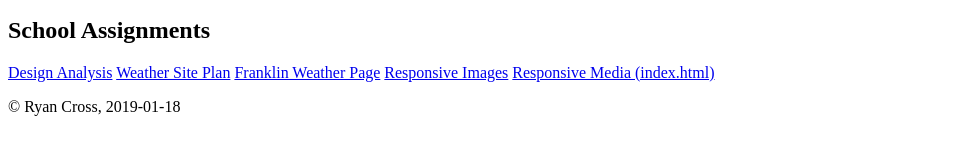
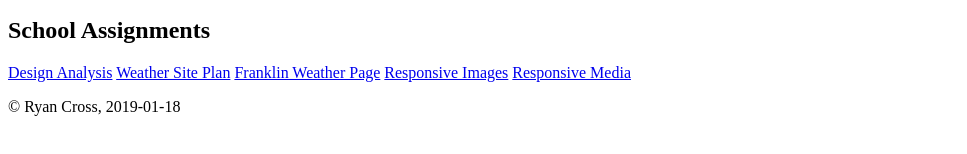
Before and after one commit to ryanlukecross/ryanlukecross.github.io, a plain HTML site: page index.html in a window 1280 px wide. Shown: the part 197-351 px from the top of the page, without its empty margins (0-967 px from the left). Drawn offline with Linux system fonts and the light colour scheme.

Commit message:
fix it up

```diff
--- a/index.html
+++ b/index.html
@@ -35,7 +35,7 @@
    <a href="weather/weather-plan.html" target="_blank">Weather Site Plan</a>
    <a href="weather/franklin-weather.html" target="_blank">Franklin Weather Page</a>
    <a href="assignments/responsive-media/responsive-media.html" target="_blank">Responsive Images</a>
-   <a href="responsive_media_new/index.html" target="_blank">Responsive Media (index.html)</a>
+   <a href="responsive_media_new/responsive-media/index.html" target="_blank">Responsive Media</a>
   </main>
   <footer>
    <p>&copy; Ryan Cross, 2019-01-18</p>
```
